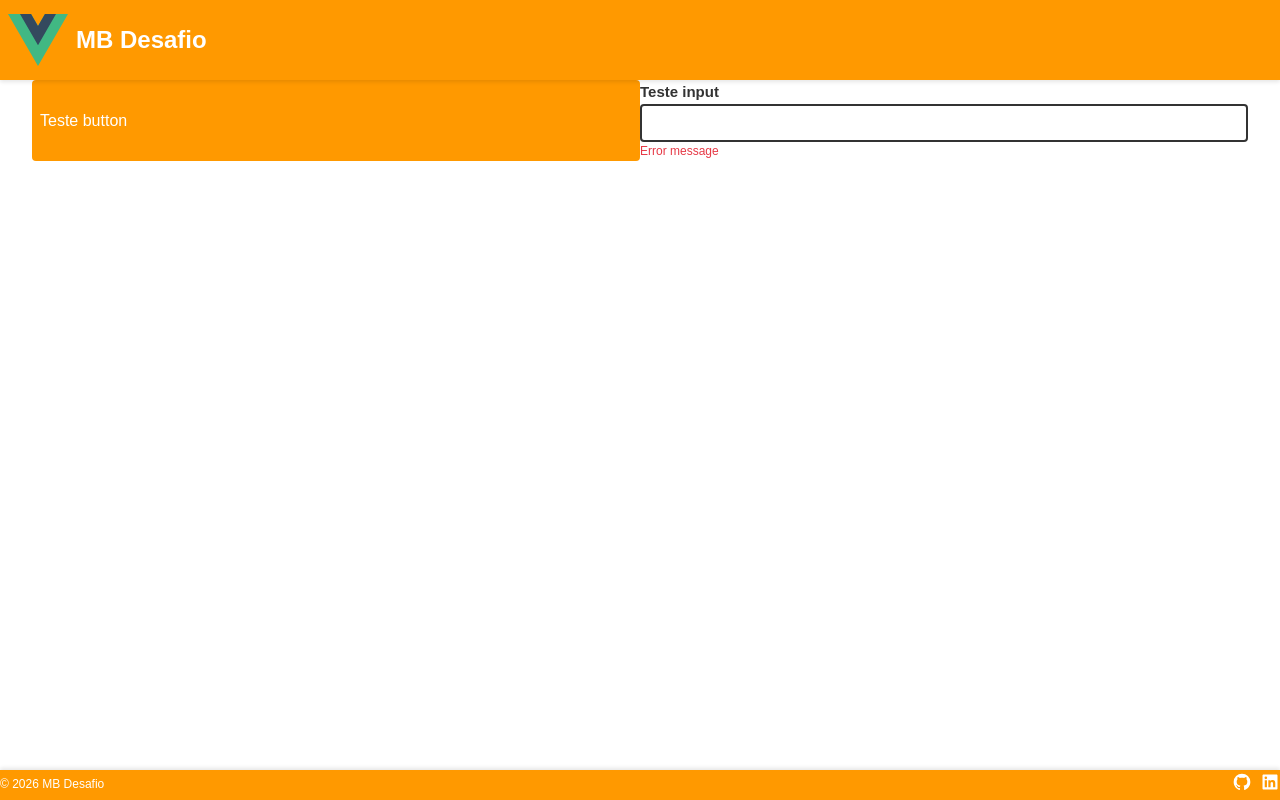
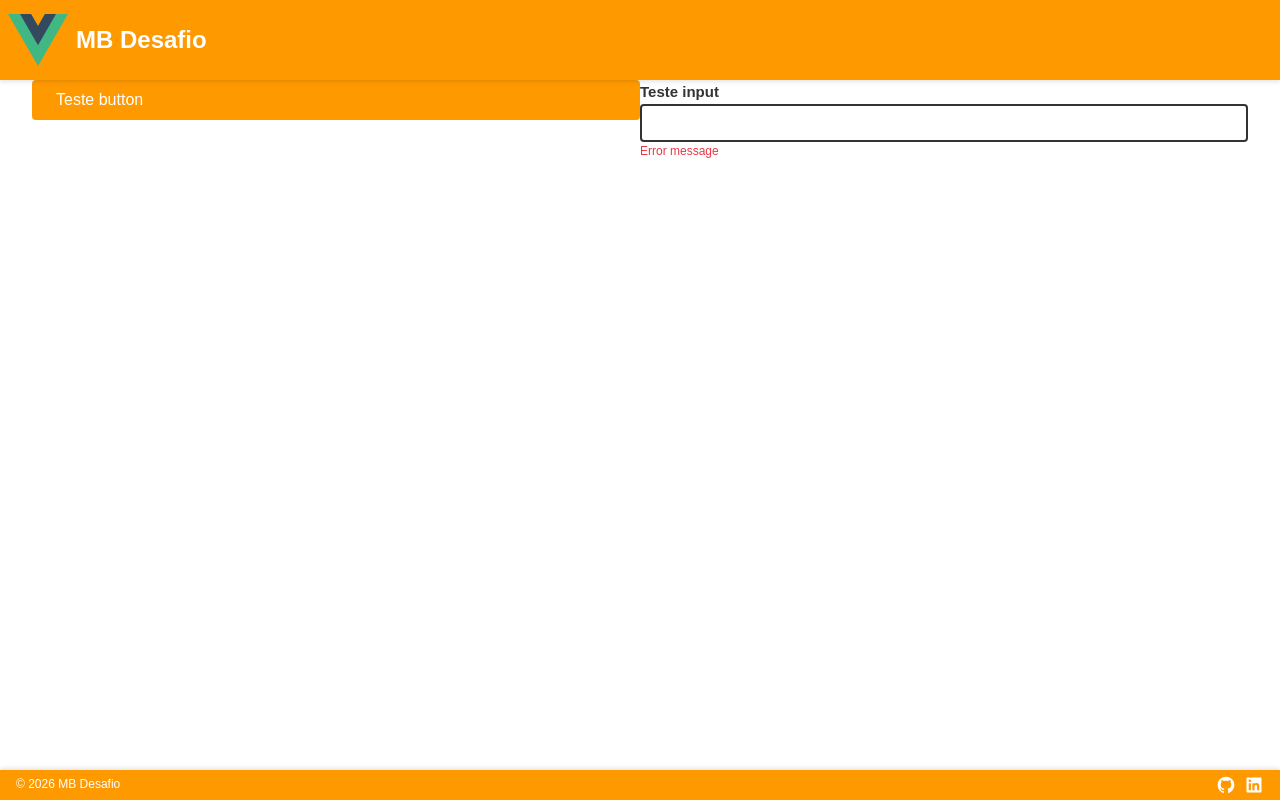
Before and after one commit to LeoSouza221/mb-desafio, a Vue app in the folder mb-frontend/: page / in a window 1280 px wide. Built offline with nearby package versions, Linux system fonts and the light colour scheme.

Commit message:
style: create new spacing styles and replace where was necessary to keep patterns

```diff
--- a/mb-frontend/src/assets/main.css
+++ b/mb-frontend/src/assets/main.css
@@ -6,8 +6,17 @@
 	--error: #e63946;
 	--text-color: #333;
 
-	--radius: 4px;
-	--spacing: 8px;
+	--radius: 0.25rem;
+	--spacing-1: 0.25rem;
+	--spacing-2: 0.5rem;
+	--spacing-3: 0.75rem;
+	--spacing-4: 1rem;
+	--spacing-5: 1.5rem;
+	--spacing-6: 2rem;
+	--spacing-7: 2.5rem;
+	--spacing-8: 3rem;
+	--spacing-9: 4rem;
+	--spacing-10: 5rem;
 }
 
 * {
@@ -25,10 +34,10 @@ body {
 main {
 	max-width: 1280px;
 	margin: 0 auto;
-	padding: 2rem;
+	padding: var(--spacing-6);
 	font-weight: normal;
-	margin-top: 40px;
-	margin-bottom: 20px;
+	margin-top: var(--spacing-7);
+	margin-bottom: var(--spacing-5);
 }
 
 #app {
@@ -44,7 +53,7 @@ main {
 	main {
 		display: grid;
 		grid-template-columns: 1fr 1fr;
-		padding: 0 2rem;
-		margin-top: 80px;
+		padding: 0 var(--spacing-6);
+		margin-top: var(--spacing-10);
 	}
 }
--- a/mb-frontend/src/components/AppButton.vue
+++ b/mb-frontend/src/components/AppButton.vue
@@ -31,16 +31,18 @@
 <style scoped>
 	.btn {
 		--btn-color: black;
-		padding: var(--spacing);
+		height: 40px;
+		padding: var(--spacing-2) var(--spacing-5);
 		border-radius: var(--radius);
 		border: none;
 		cursor: pointer;
 		color: white;
-		font-size: 1rem;
+		font-size: var(--spacing-4);
 		font-weight: 500;
 		display: inline-flex;
 		place-items: center;
-		gap: 0.5rem;
+		text-align: center;
+		gap: var(--spacing-2);
 	}
 
 	.btn:disabled {
--- a/mb-frontend/src/components/inputs/AppInput.vue
+++ b/mb-frontend/src/components/inputs/AppInput.vue
@@ -52,8 +52,8 @@
 
 	input {
 		position: relative;
-		padding: var(--spacing);
-		font-size: 1rem;
+		padding: var(--spacing-2);
+		font-size: var(--spacing-4);
 		color: var(--text-color);
 		border: none;
 		background: transparent;
@@ -63,6 +63,6 @@
 
 	.input-error {
 		color: var(--error);
-		font-size: 0.75rem;
+		font-size: var(--spacing-3);
 	}
 </style>
--- a/mb-frontend/src/components/layout/AppFooter.vue
+++ b/mb-frontend/src/components/layout/AppFooter.vue
@@ -32,31 +32,32 @@
 		width: 100%;
 		height: 30px;
 		background: var(--primary);
-		padding: 0;
+		padding: 0 var(--spacing-4);
 		box-shadow: 0 -2px 4px rgba(0, 0, 0, 0.1);
 		display: flex;
-		place-items: center;
+		align-items: center;
 		justify-content: space-between;
-		gap: var(--spacing);
+		gap: var(--spacing-2);
 	}
 
 	p {
 		color: white;
-		font-size: 0.75rem;
+		font-size: var(--spacing-3);
 		font-weight: 500;
 	}
 
 	a {
 		color: white;
-		font-size: 0.75rem;
+		font-size: var(--spacing-3);
 		font-weight: 500;
 		text-decoration: none;
+		height: 100%;
+		display: flex;
+		place-items: center;
 	}
 
 	.footer-socials {
 		display: flex;
-		place-items: center;
-		gap: var(--spacing);
-		height: 100%;
+		gap: var(--spacing-2);
 	}
 </style>
--- a/mb-frontend/src/components/layout/AppHeader.vue
+++ b/mb-frontend/src/components/layout/AppHeader.vue
@@ -16,7 +16,7 @@
 		width: 100%;
 		height: 60px;
 		background: var(--primary);
-		padding: var(--spacing);
+		padding: var(--spacing-2);
 		box-shadow: 0 2px 4px rgba(0, 0, 0, 0.1);
 		display: flex;
 		place-items: center;
@@ -25,7 +25,7 @@
 
 	h1 {
 		color: white;
-		font-size: 1.5rem;
+		font-size: var(--spacing-5);
 		font-weight: 600;
 	}
 
@@ -39,7 +39,7 @@
 			display: flex;
 			place-items: flex-start;
 			height: 80px;
-			gap: var(--spacing);
+			gap: var(--spacing-2);
 		}
 
 		.logo {
--- a/mb-frontend/vite.config.js
+++ b/mb-frontend/vite.config.js
@@ -6,13 +6,13 @@ import vueDevTools from 'vite-plugin-vue-devtools'
 
 // https://vite.dev/config/
 export default defineConfig({
-  plugins: [
-    vue(),
-    vueDevTools(),
-  ],
-  resolve: {
-    alias: {
-      '@': fileURLToPath(new URL('./src', import.meta.url))
-    },
-  },
+	plugins: [vue(), vueDevTools()],
+	resolve: {
+		alias: {
+			'@': fileURLToPath(new URL('./src', import.meta.url))
+		}
+	},
+	server: {
+		host: '127.0.0.1'
+	}
 })
```
